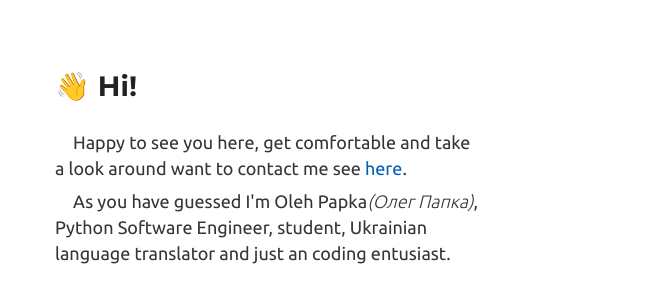
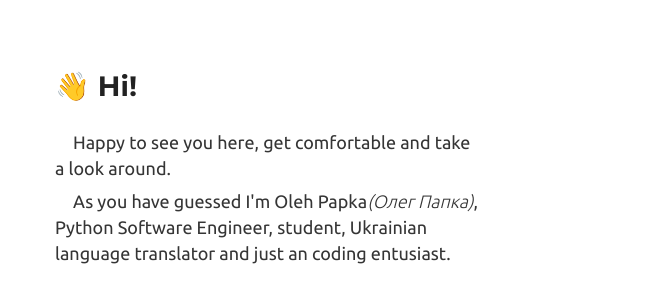
Before and after one commit to OlegPapka2/OlegPapka2.github.io, a plain HTML site: page index.html in a window 1280 px wide. Shown: the part 108-397 px from the top of the page, 610-1280 px from the left. Drawn offline with Linux system fonts and the light colour scheme.

Commit message:
Changed sentences

```diff
--- a/index.html
+++ b/index.html
@@ -67,7 +67,7 @@
          <div class="text">
             <div class="title">
                <h1>👋 Hi!</h1>
-               <p>&emsp;Happy to see you here, get comfortable and take a look around want to contact me see <a href="#footer-wrapper">here</a>.</p>
+               <p>&emsp;Happy to see you here, get comfortable and take a look around.</p>
                <p>&emsp;As you have guessed I'm Oleh Papka<span>(Олег Папка)</span>, Python Software Engineer, student, Ukrainian language translator and just an coding entusiast.</p>
                <br>
                <p>P.S. I worked hard on this site🙃.</p>
```
Also changed, not shown: html/dev.html (+1 -1 lines).
